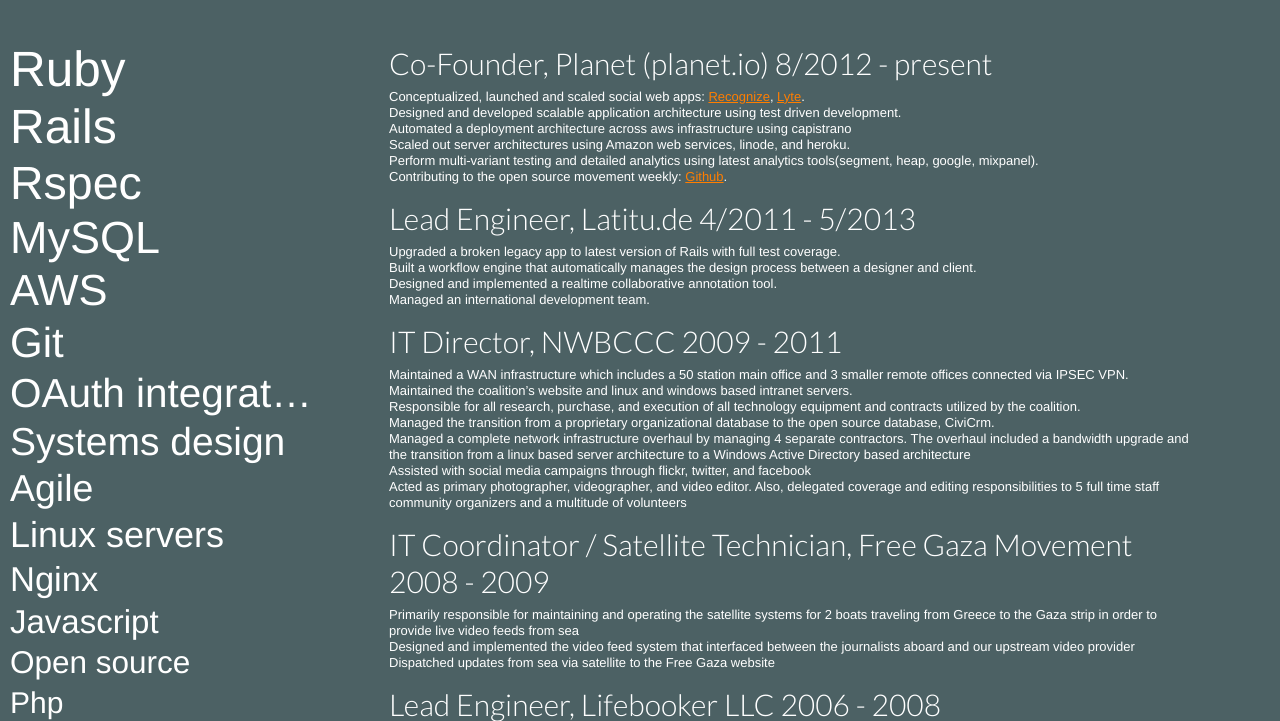
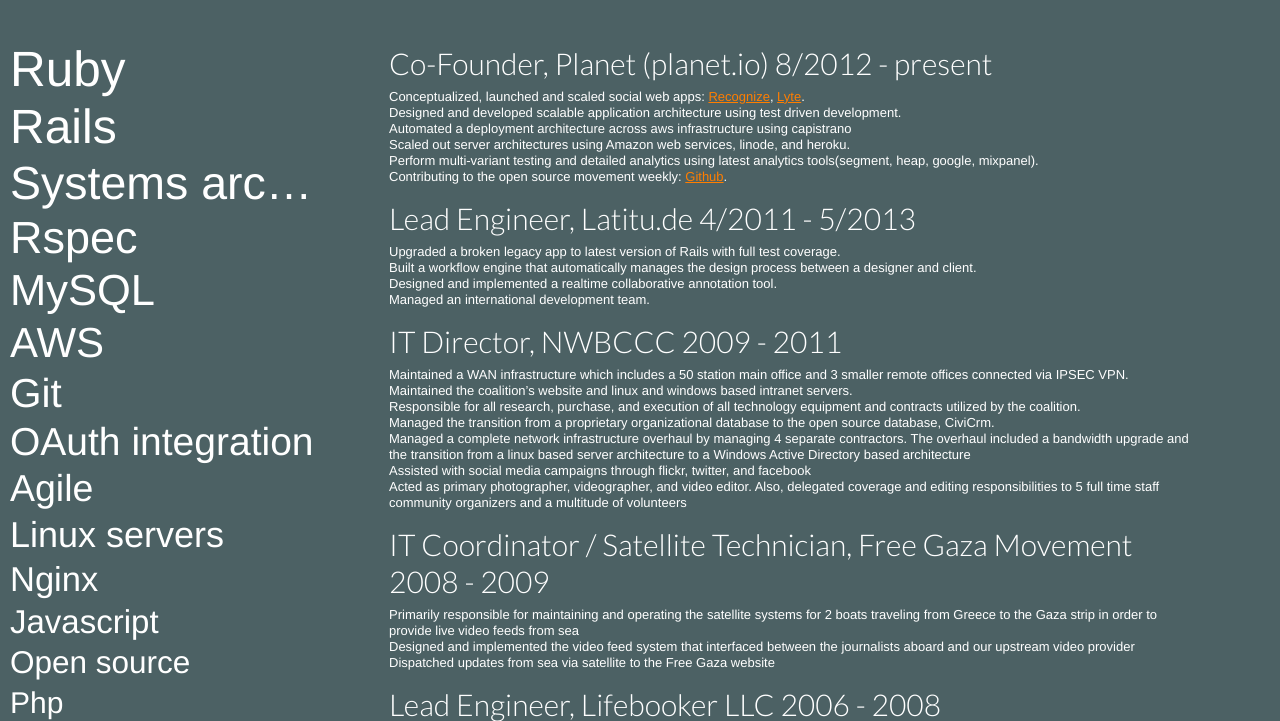
Before and after one commit to planetio/homepage, a PHP site: page /peter-philips in a window 1280 px wide. Shown: the part 55-776 px from the top of the page. Run offline with PHP 8.4, Linux system fonts and the light colour scheme; some libraries are stand-ins or nearby versions.

Commit message:
updated petes resume again

```diff
--- a/dev/peter-philips/index.php
+++ b/dev/peter-philips/index.php
@@ -18,12 +18,12 @@
           $skills = array(
             'ruby' => 'Ruby',
             'ror' => 'Rails',
+            'systems' => 'Systems architect',
             'rspec' => 'Rspec',
             'mysql' => 'MySQL',
             'aws' => 'AWS',
             'git' => 'Git',
             'oauth' => 'OAuth integration',
-            'systems' => 'Systems design',
             'agile' => 'Agile',
             'servers' => 'Linux servers',
             'nginx' => 'Nginx',
@@ -53,7 +53,7 @@
     </section>
 
     <aside id="side-content" class="content-buckets">
-      <div class="job ror js rspec aws servers rspec opensource systems apache jquery mysql nginx git oauth agile devops">
+      <div class="job ruby ror rspec mysql aws git oauth systems agile servers js opensource apache jquery devops">
         <h3>Co-Founder, Planet (planet.io) 8/2012 - present</h3>
         <ul>
           <li>Conceptualized, launched and scaled social web apps: <a href="http://recognizeapp.com" target="_blank">Recognize</a>, <a href="http://lyte.io" target="_blank">Lyte</a>.</li>
@@ -65,7 +65,7 @@
         </ul>
       </div>
 
-      <div class="job ror js rspec opensource systems apache jquery mysql cc agile bzr" >
+      <div class="job ruby ror rspec mysql aws git oauth systems agile servers js opensource apache jquery bzr ci devops cc" >
         <h3>Lead Engineer, Latitu.de 4/2011 - 5/2013 </h3>
         <ul>
           <li>Upgraded a broken legacy app to latest version of Rails with full test coverage.</li>
@@ -75,7 +75,7 @@
         </ul>
       </div>
 
-      <div class="job ror php apache wordpress opensource tcp nonprofit systems servers civicrm photo video mysql" >
+      <div class="job mysql systems servers opensource php wordpress apache devops tcp" >
         <h3>IT Director, NWBCCC 2009 - 2011 </h3>
         <ul>
           <li>Maintained a WAN infrastructure which includes a 50 station main office and 3 smaller
@@ -96,7 +96,7 @@
         </ul>
       </div>
 
-      <div class="job php opensource nonprofit wordpress tcp photo video" >
+      <div class="job mysql servers devops opensource tcp" >
         <h3>IT Coordinator / Satellite Technician, Free Gaza Movement 2008 - 2009 </h3>
         <ul>
           <li>Primarily responsible for maintaining and operating the satellite systems for 2 boats
@@ -107,7 +107,7 @@
         </ul>
       </div>
 
-      <div class="job ror servers js rspec systems apache jquery mysql svn git bzr ci devops cc agile" >
+      <div class="job ruby ror rspec mysql postgresql ci devops cc jquery js nginx apache agile" >
         <h3>Lead Engineer, Lifebooker LLC 2006 - 2008 </h3>
         <ul>
           <li>Managed a team of 4 developers (front & Back end) to design and develop a highly
```
